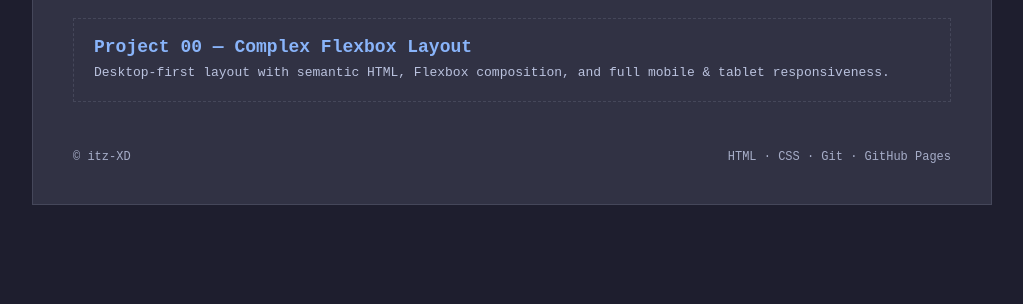
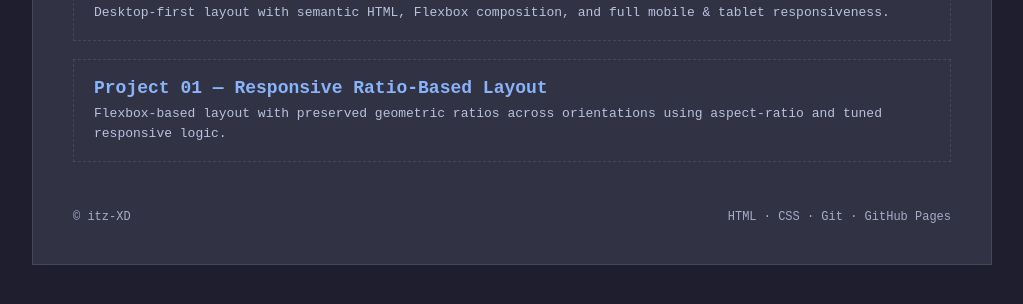
Before and after one commit to itz-XD/web-dev-internship-techies-gateway, a plain HTML site: page docs/index.html in a window 1280 px wide. Shown: the part 420-724 px from the top of the page, without its empty margins (128-1151 px from the left). Drawn offline with Linux system fonts and the light colour scheme.

Commit message:
docs: add project01 link to GitHub Pages index

```diff
--- a/docs/index.html
+++ b/docs/index.html
@@ -159,12 +159,24 @@
             </a>
           </li>
 
+          <li>
+            <a href="./project01/">
+              <div class="project-title">
+                Project 01 — Responsive Ratio-Based Layout
+              </div>
+              <div class="project-desc">
+                Flexbox-based layout with preserved geometric ratios across
+                orientations using aspect-ratio and tuned responsive logic.
+              </div>
+            </a>
+          </li>
+
           <!-- Future projects -->
           <!--
           <li>
-            <a href="./project01/">
+            <a href="./project02/">
               <div class="project-title">
-                Project 01 — Responsive Landing Page
+                Project 02 — Responsive Landing Page
               </div>
               <div class="project-desc">
                 Scalable layout with fluid typography and accessibility-first design.
```
